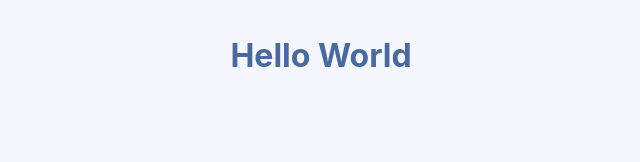
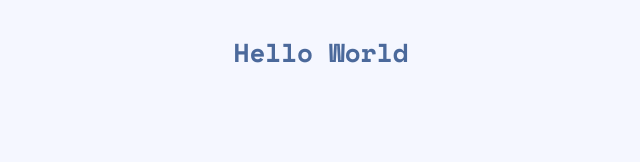
Before and after one commit to AljoschaNy/github-user-search-app, a React (Vite) app: page / in a window 1280 px wide. Shown: the top 162 px of the page, without its empty margins (319-959 px from the left). Built offline with nearby package versions, Linux system fonts and the light colour scheme.

Commit message:
Add custom font and typography styles

```diff
--- a/index.html
+++ b/index.html
@@ -4,6 +4,9 @@
     <meta charset="UTF-8" />
     <link rel="icon" type="image/png" sizes="32x32" href="./public/favicon-32x32.png" />
     <meta name="viewport" content="width=device-width, initial-scale=1.0" />
+    <link rel="preconnect" href="https://fonts.googleapis.com">
+    <link rel="preconnect" href="https://fonts.gstatic.com" crossorigin>
+    <link href="https://fonts.googleapis.com/css2?family=Space+Mono:wght@400;700&display=swap" rel="stylesheet">
     <title>Github User Search</title>
   </head>
   <body>
--- a/src/index.css
+++ b/src/index.css
@@ -1,8 +1,9 @@
 /* Globale CSS-Variables and Styles */
 :root {
-  --primary-font: Inter, system-ui, Avenir, Helvetica, Arial, sans-serif;
+  --primary-font: 'Space Mono', monospace;
   --line-height: 1.5;
-  --font-weight: 400;
+  --font-weight-regular: 400;
+  --font-weight-bold: 700;
   --accent-color: hsl(212, 100%, 50%);
   --button-text-color: hsl(0, 0%, 100%);
   --bg-primary: hsl(220, 40%, 13%);
@@ -37,9 +38,45 @@
 html {
   font-family: var(--primary-font);
   font-size: 16px;
-  font-weight: var(--font-weight);
+  font-weight: var(--font-weight-regular);
   line-height: var(--line-height);
   color-scheme: light dark;
   color: var(--text-color);
   background-color: var(--bg-primary);
 }
+
+/* Typography Styles */
+body {
+  font-size: 0.9375rem;
+  line-height: 1.5625;
+}
+
+h1,
+h2 {
+  font-weight: var(--font-weight-bold);
+}
+
+h1 {
+  font-size: 1.625rem;
+  line-height: 2,375rem;
+}
+
+h2 {
+  font-size: 1.375rem;
+  line-height: 2,0625rem;
+}
+
+h3,
+h4 {
+  font-weight: var(--font-weight-regular);
+}
+
+h3 {
+  font-size: 1rem;
+  line-height: 1,5rem;
+}
+
+h4 {
+  font-size: 0.8125rem;
+  line-height: 1.25rem;
+}
```
